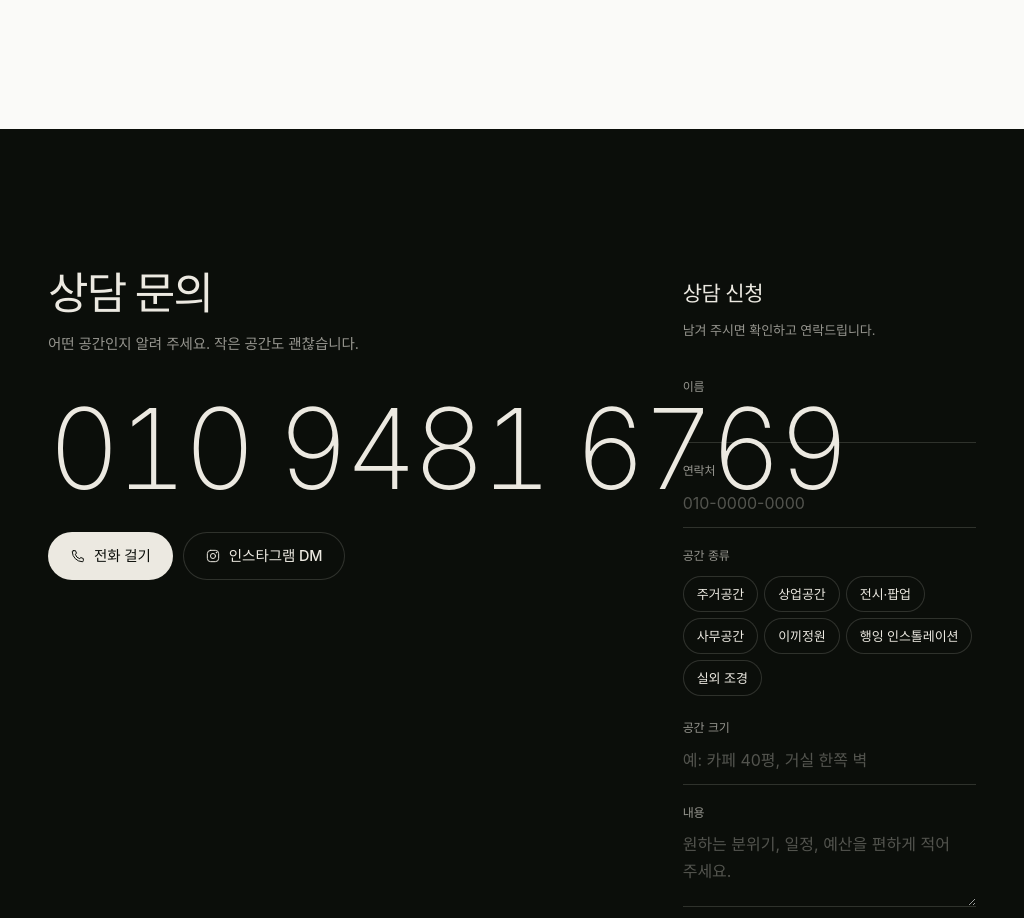
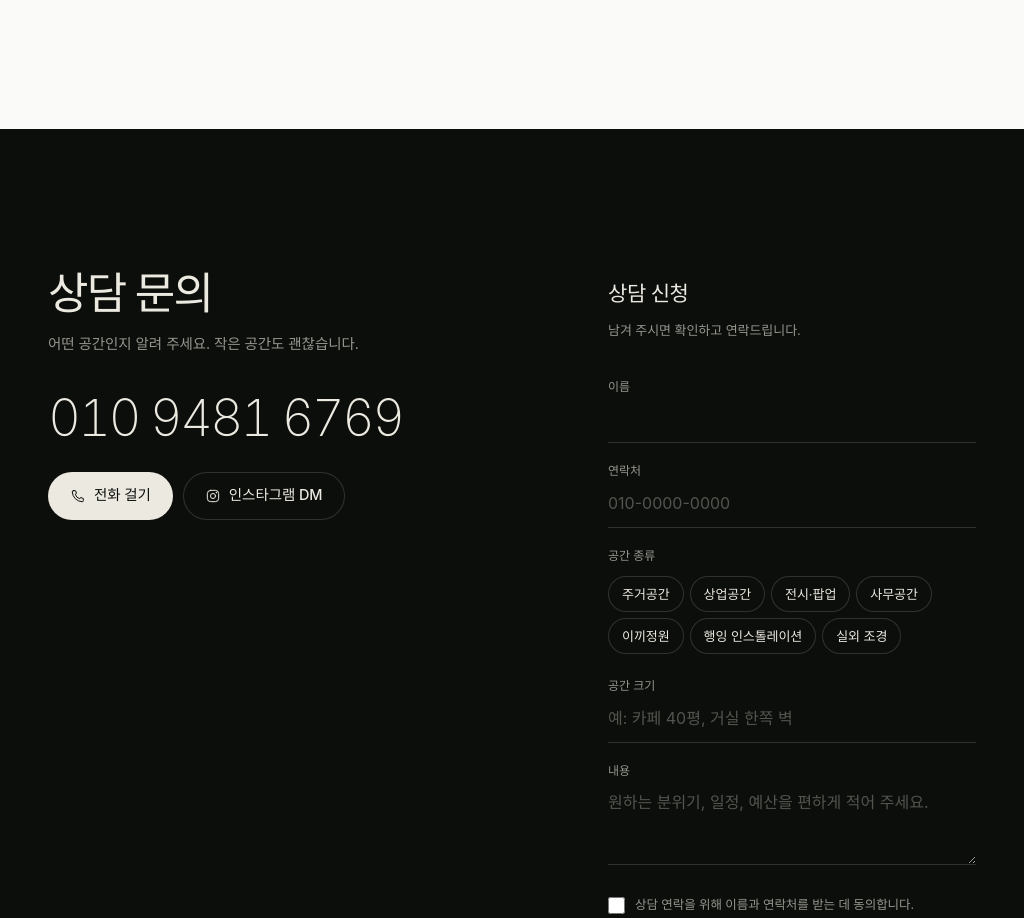
Before and after one commit to ceoYS/ceoYS.github.io, a plain HTML site: page wethru/interior/ikki-v2/index.html in a window 1024 px wide. Shown: the part 7220-8138 px from the top of the page. Drawn offline with nearby package versions, Linux system fonts and the light colour scheme; a web font is replaced by a local one.

Commit message:
Fix contact phone overflow on desktop

```diff
--- a/wethru/interior/ikki-v2/index.html
+++ b/wethru/interior/ikki-v2/index.html
@@ -465,9 +465,11 @@ html[lang="en"] .tel{font-size:clamp(34px,9.6vw,100px)}
   .svc-group h3{font-size:24px}
   .svc-group li{font-size:20px}
   .clients{margin-top:0}
-  .contact{display:grid;grid-template-columns:repeat(12,minmax(0,1fr));column-gap:24px;padding:140px var(--g) 0}
-  .contact .c1{grid-column:1 / 8}
-  .contact .form{grid-column:9 / 13;margin-top:8px}
+  .contact{display:grid;grid-template-columns:repeat(12,minmax(0,1fr));column-gap:32px;padding:140px var(--g) 0}
+  .contact .c1{grid-column:1 / 8;min-width:0}
+  .contact .form{grid-column:9 / 13;margin-top:8px;min-width:0}
+  .contact .tel{display:block;width:max-content;max-width:100%;font-size:clamp(54px,5.05vw,88px);letter-spacing:-.055em}
+  html[lang="en"] .contact .tel{font-size:clamp(50px,4.75vw,82px)}
   .contact h2{font-size:clamp(44px,4vw,64px)}
   .foot{padding-bottom:56px}
   .word{font-size:40px}
@@ -476,6 +478,12 @@ html[lang="en"] .tel{font-size:clamp(34px,9.6vw,100px)}
   .bar nav{display:flex;gap:22px;margin-right:6px;font-size:13px;color:var(--bone-2)}
   .bar nav a:hover{color:var(--bone)}
   .toast{bottom:28px}
+}
+
+@media (min-width:900px) and (max-width:1180px){
+  .contact .c1{grid-column:1 / 7}
+  .contact .form{grid-column:8 / 13}
+  .contact .tel{font-size:clamp(48px,5vw,64px)}
 }
 
 /* feedback polish: mobile navigation and pearl logo */
```
